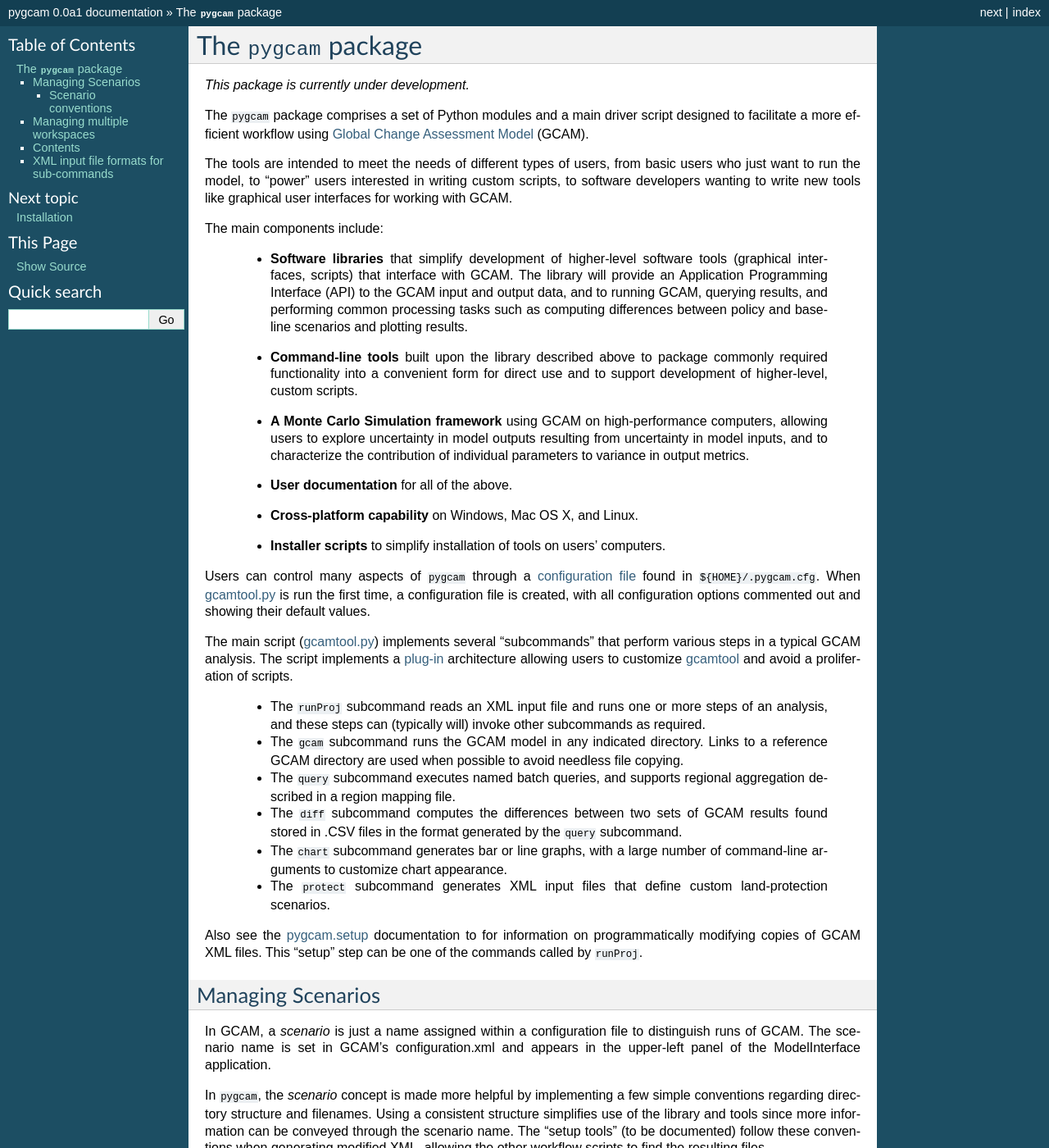
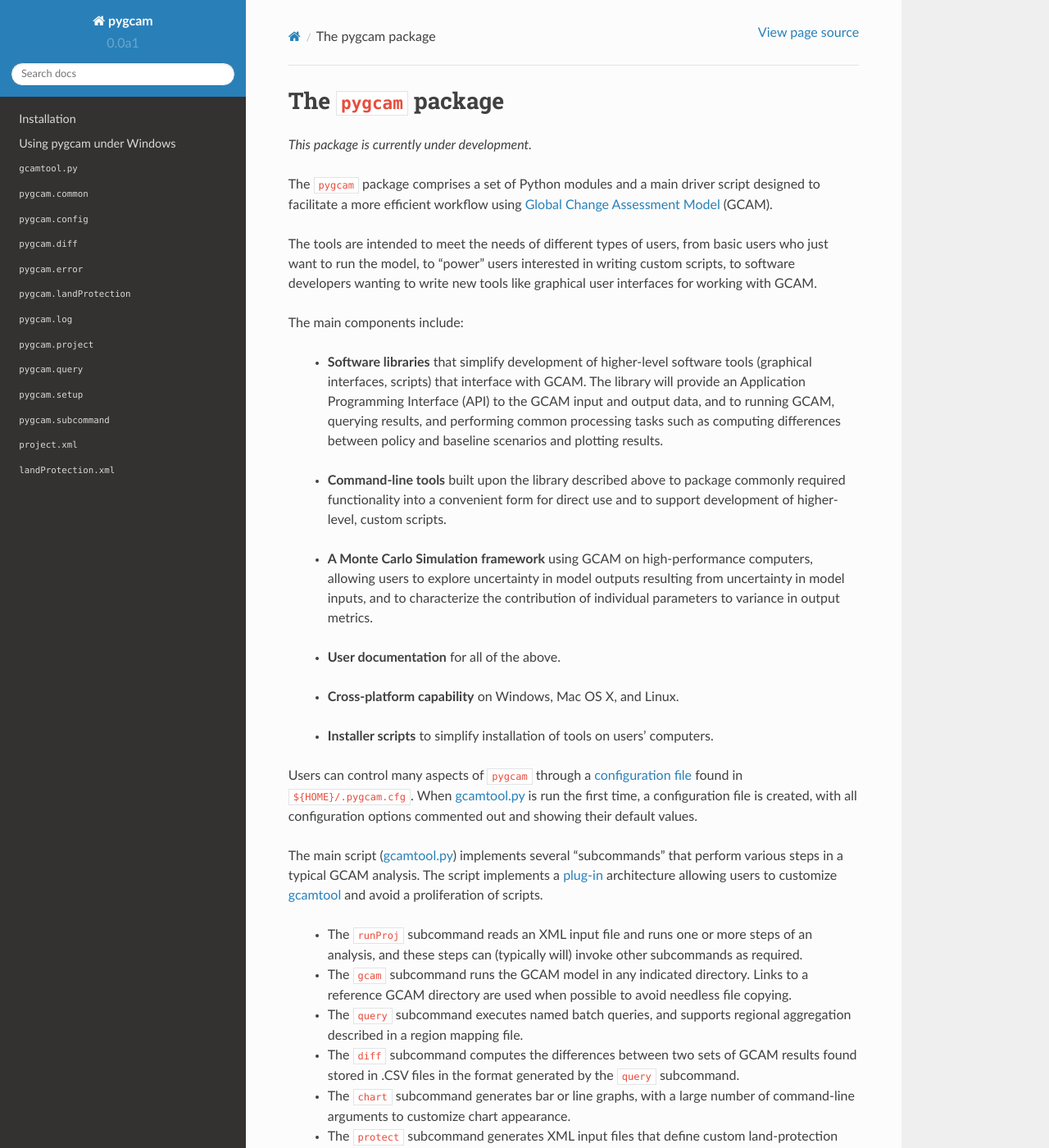
Before and after one commit to JGCRI/pygcam, a Sphinx documentation site: the page built from pygcam/docs/source/index.rst, in a window 1280 px wide and 1400 px high. Shown: the whole window at 82% size. Built offline with Sphinx 7.4.7 and the Read the Docs theme 2.0.0, drawn with Linux system fonts in a browser that asks for light colours; some of the changed text lies outside the part shown.

Commit message:
Installed nicer Sphinx theme.

```diff
--- a/pygcam/docs/source/conf.py
+++ b/pygcam/docs/source/conf.py
@@ -99,9 +99,18 @@
 
 # -- Options for HTML output ----------------------------------------------
 
+## This was a bit too stark
+# from better import better_theme_path
+# html_theme_path = [better_theme_path]
+# html_theme = 'better'
+
+import sphinx_rtd_theme
+html_theme = "sphinx_rtd_theme"
+html_theme_path = [sphinx_rtd_theme.get_html_theme_path()]
+
 # The theme to use for HTML and HTML Help pages.  See the documentation for
 # a list of builtin themes.
-html_theme = 'default'
+#html_theme = 'default'
 
 # Theme options are theme-specific and customize the look and feel of a theme
 # further.  For a list of options available for each theme, see the
```
